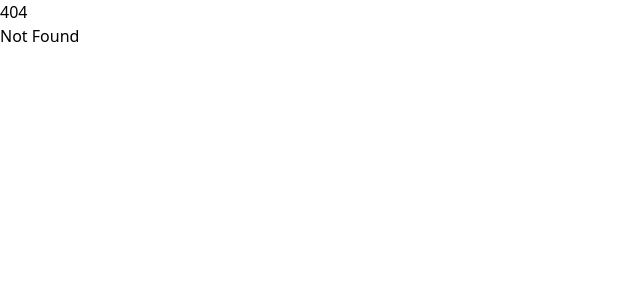
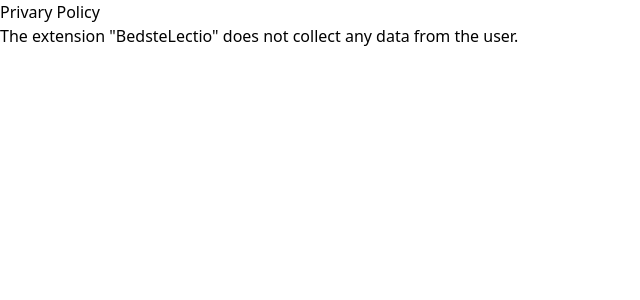
Before and after one commit to JohnnyJTH/johnnyjth.com, a SvelteKit app: page /bedstelectio-terms in a window 1280 px wide. Before the commit this address had no page. Shown: the top 300 px of the page, without its empty margins (0-640 px from the left). Built offline with nearby package versions, Linux system fonts and the light colour scheme.

Commit message:
Add bl ext privacy policy

```diff
--- /dev/null
+++ b/src/routes/bedstelectio-terms/+page.svelte
@@ -0,0 +1,4 @@
+<h1>Privary Policy</h1>
+<p>
+    The extension "BedsteLectio" does not collect any data from the user.
+</p>
```
